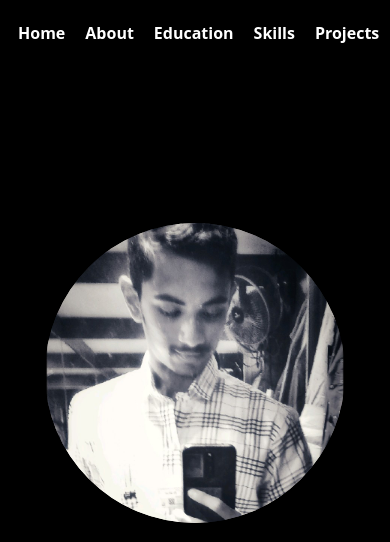
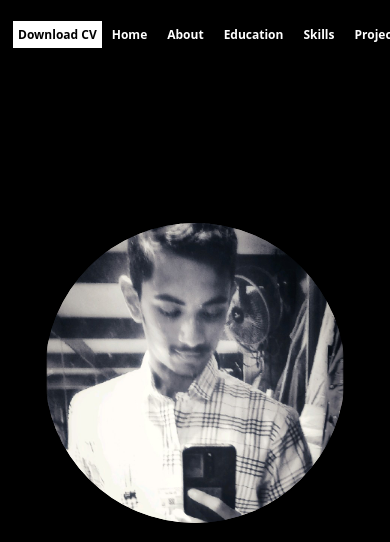
Before and after one commit to KAVIN-KJ/Kavin-Portfolio, a website: page index.html in a window 390 px wide. Shown: the top 542 px of the page. Drawn offline with Linux system fonts and the light colour scheme.

Commit message:
add Resume feature

```diff
--- a/index.html
+++ b/index.html
@@ -11,7 +11,7 @@
         <div class="cir1"></div>
     </div>
     <div class="nav">
-        <div></div>
+        <div class="resume"> <a href="Resume.pdf" download>Download CV</a></div>
         <div class="navbar">
                 <div class="links"><a class="home" href="#home">Home</a></div>
                 <div class="links"> <a class="about" href="#About">About</a></div>
--- a/style.css
+++ b/style.css
@@ -93,6 +93,8 @@ body::-webkit-scrollbar{
 .nav{
     position: fixed;
     display: flex;
+    align-items: center;
+    justify-content: space-between;
     width: 100%;
     z-index: 1;
     background-color: rgba(0, 0, 0, 0.833);
@@ -112,6 +114,36 @@ body::-webkit-scrollbar{
 }
 .links:hover{
     text-shadow: 0px 0px 25px rgb(255, 255, 255);
+}
+
+.resume a{
+    padding: 7px;
+    background-color: white;
+    color: black;
+    font-weight: bold;
+    margin-left: 10px;
+    text-overflow: clip;
+    text-wrap: nowrap;
+    transition: 500ms ease;
+}
+
+.resume a:hover{
+    background-color: rgb(255, 0, 255);
+    box-shadow: 0px 0px 20px rgb(255, 0, 255);
+    border-radius: 20px;
+
+}
+
+@media screen and (max-width: 600px) {
+    .nav a{
+        font-size: 12px;
+        margin: 0px;
+        padding: 0px;
+    }
+    .resume a{
+        padding: 5px;
+        margin-left: 5px;
+    }
 }
 
 #About{
```
Also changed, not shown: 1 other file. Lines whose indentation alone changed are shown as unchanged.
